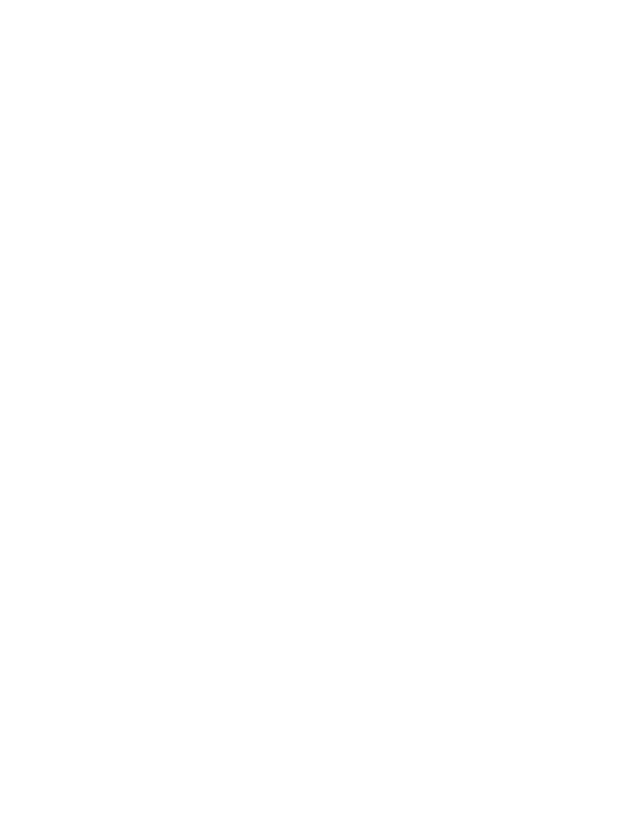
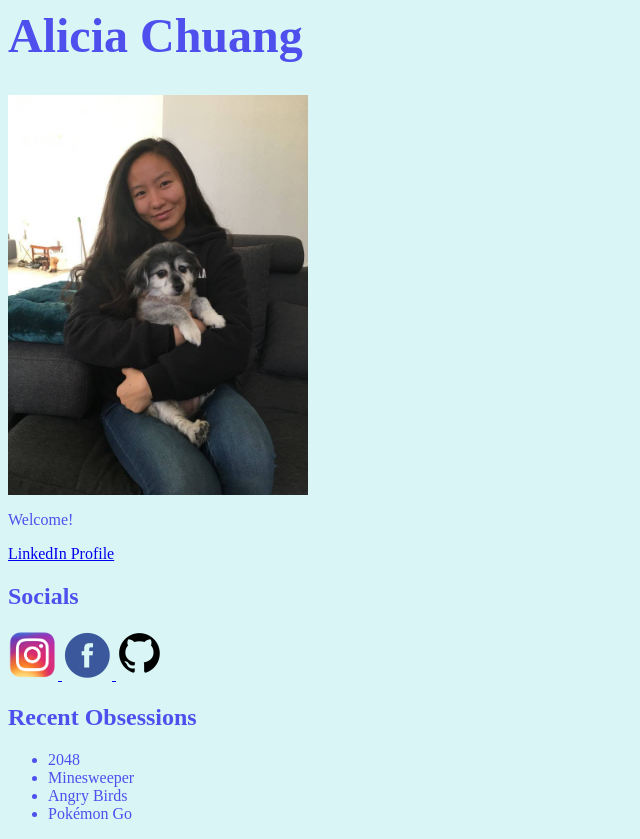
Before and after one commit to AliciaChuang/Fellowship-personal-website, a plain HTML site: page index.html in a window 1280 px wide. Shown: the whole page, without its empty margins (0-640 px from the left). Before the commit the page ends 800 px from the top, so only its background shows below. Drawn offline with Linux system fonts and the light colour scheme.

Commit message:
Added initial website contents

```diff
--- a/index.html
+++ b/index.html
@@ -1,2 +1,36 @@
 <html>
+    <head>
+        <title> Alicia's Website</title>
+        <meta charset="utf-8">
+        <link rel="stylesheet" href="style.css">
+    </head>
+    <body>
+        <h1>Alicia Chuang</h1>
+        <img src="images/Profile Pic.jpg" alt="Picture of Alicia with her dog, Candy" id="profile_pic">
+        <div>
+            <p>Welcome!</p>
+            <a href="https://www.linkedin.com/in/alicia-chuang-119009213" target="_blank">
+                LinkedIn Profile
+            </a>
+
+            <h2>Socials</h2>
+            <a href="https://www.instagram.com/aliciachuang2003/" target="_blank">
+                <img src="images/insta.png" class="socials">
+            </a>
+            <a href="https://www.facebook.com/aliciachuang2003" target="_blank">
+                <img src="images/facebook.png" class="socials">
+            </a>
+            <a href="https://github.com/AliciaChuang" target="_blank">
+                <img src="images/github.png" class="socials">
+            </a>
+
+            <h2>Recent Obsessions</h2>
+            <ul>
+                <li>2048</li>
+                <li>Minesweeper</li>
+                <li>Angry Birds</li>
+                <li>Pokémon Go</li>
+            </ul>
+        </div>
+    </body>
 </html>
--- /dev/null
+++ b/style.css
@@ -0,0 +1,15 @@
+h1{
+    font-size: 3em;
+}
+#profile_pic{
+    height: 400px
+}
+.socials{
+    height: 50px;
+}
+body{
+    background-color:rgb(217, 245, 245);
+}
+body{
+    color:rgb(79, 79, 238);
+}
```
Also changed, not shown: images/Profile Pic.jpg (added), images/facebook.png (added), images/github.png (added), images/insta.png (added).
